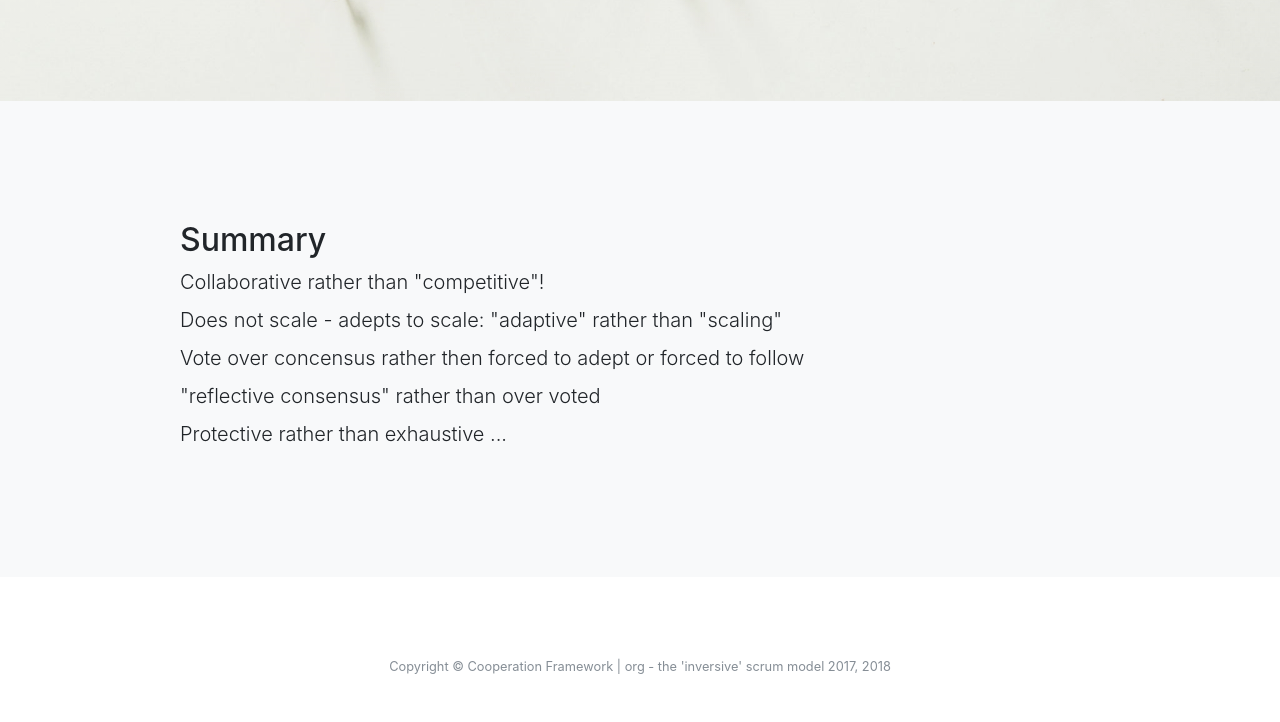
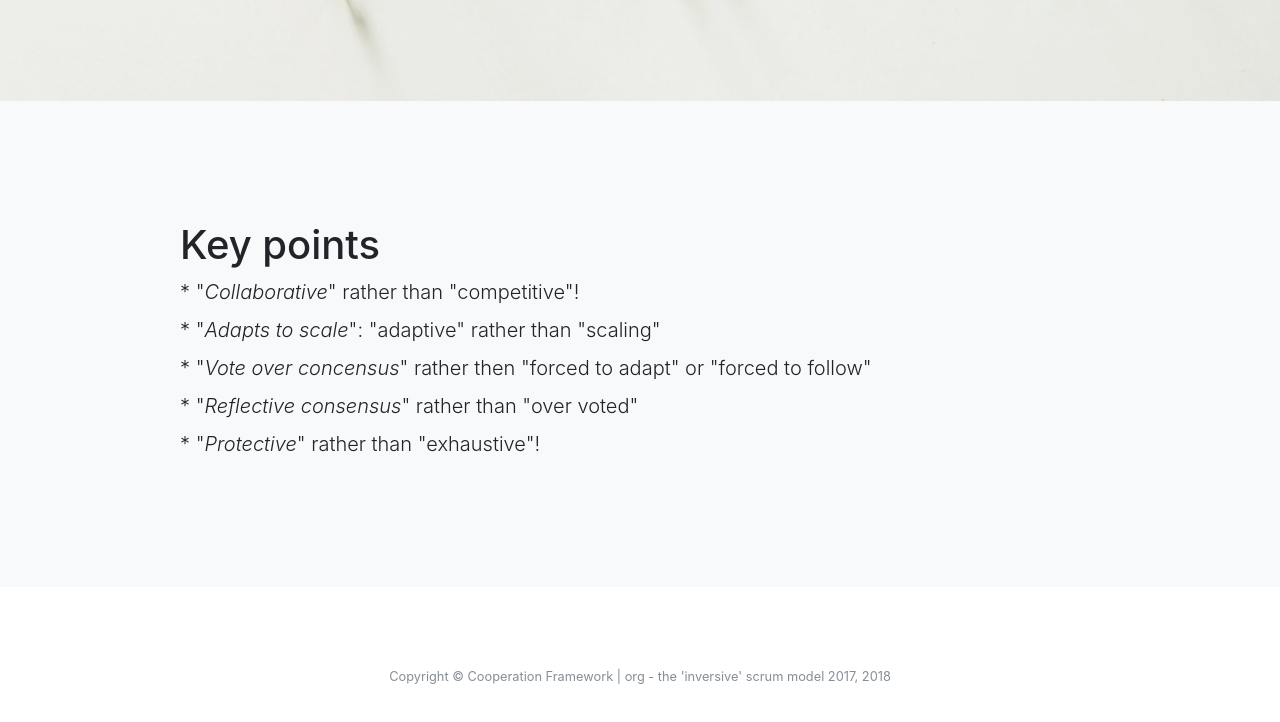
Before and after one commit to afitterling/cooperation-framework.org, a website with bundled scripts: page index.html in a window 1280 px wide. Shown: the part 699-1421 px from the top of the page. Built offline with nearby package versions, Linux system fonts and the light colour scheme.

Commit message:
some adjustments

```diff
--- a/index.html
+++ b/index.html
@@ -68,12 +68,12 @@
       <div class="container">
         <div class="row">
           <div class="col-lg-10 mx-auto">
-            <h2>Summary</h2>
-            <p class="lead mb-2">Collaborative rather than "competitive"!</p>
-            <p class="lead mb-2">Does not scale - adepts to scale: "adaptive" rather than "scaling"</p>
-            <p class="lead mb-2">Vote over concensus rather then forced to adept or forced to follow</p>
-            <p class="lead mb-2">"reflective consensus" rather than over voted</p>
-            <p class="lead mb-2">Protective rather than exhaustive ...</p>
+            <h1>Key points</h1>
+            <p class="lead mb-2">* "<em>Collaborative</em>" rather than "competitive"!</p>
+            <p class="lead mb-2">* "<em>Adapts to scale</em>": "adaptive" rather than "scaling"</p>
+            <p class="lead mb-2">* "<em>Vote over concensus</em>" rather then "forced to adapt" or "forced to follow"</p>
+            <p class="lead mb-2">* "<em>Reflective consensus</em>" rather than "over voted"</p>
+            <p class="lead mb-2">* "<em>Protective</em>" rather than "exhaustive"!</p>
 <!--             <a class="btn btn-dark btn-xl js-scroll-trigger btn-disabled" href="#services">What We Offer</a>
  -->          </div>
         </div>
```
